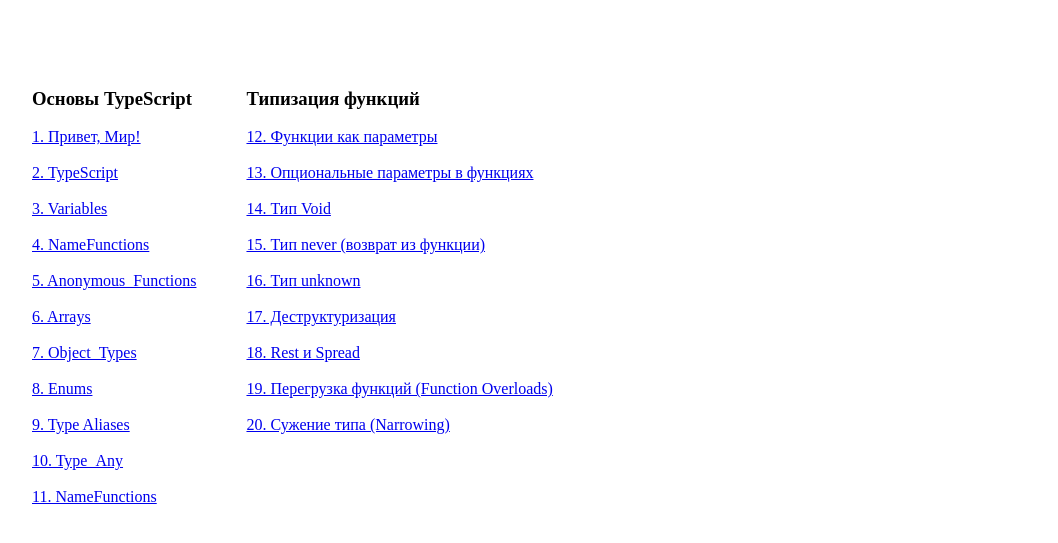
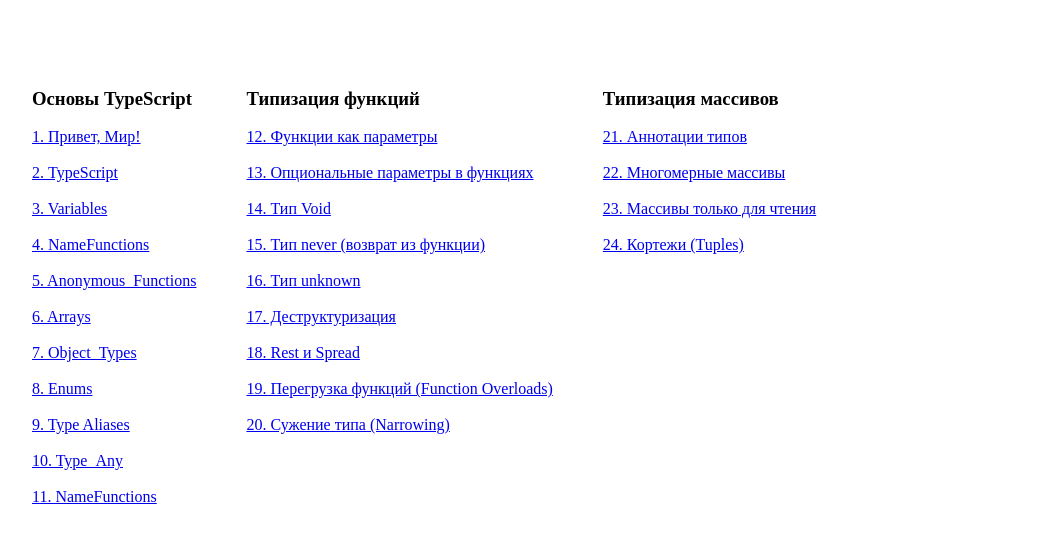
Before and after one commit to Grasmeyster87/Type_Script_code-basics, a website: page index.html in a window 1280 px wide. Shown: the part 61-604 px from the top of the page, without its empty margins (26-1084 px from the left). Drawn offline with Linux system fonts and the light colour scheme.

Commit message:
14. Type_Void

```diff
--- a/index.html
+++ b/index.html
@@ -34,15 +34,18 @@
                     <a href="./pages/Osnovu_TypeScript/4. NameFunctions.html"
                         >4. NameFunctions</a
                     ><br /><br />
-                    <a href="./pages/Osnovu_TypeScript/5. Anonymous_Functions.html"
+                    <a
+                        href="./pages/Osnovu_TypeScript/5. Anonymous_Functions.html"
                         >5. Anonymous_Functions</a
                     ><br /><br />
-                    <a href="./pages/Osnovu_TypeScript/6. Arrays.html">6. Arrays</a
+                    <a href="./pages/Osnovu_TypeScript/6. Arrays.html"
+                        >6. Arrays</a
                     ><br /><br />
                     <a href="./pages/Osnovu_TypeScript/7. Object_Types.html"
                         >7. Object_Types</a
                     ><br /><br />
-                    <a href="./pages/Osnovu_TypeScript/8. Enums.html">8. Enums</a
+                    <a href="./pages/Osnovu_TypeScript/8. Enums.html"
+                        >8. Enums</a
                     ><br /><br />
                     <a href="./pages/Osnovu_TypeScript/9. Type_Aliases.html"
                         >9. Type Aliases</a
@@ -50,7 +53,8 @@
                     <a href="./pages/Osnovu_TypeScript/10. Type_Any.html"
                         >10. Type_Any</a
                     ><br /><br />
-                    <a href="./pages/Osnovu_TypeScript/11. System_of_modules.html"
+                    <a
+                        href="./pages/Osnovu_TypeScript/11. System_of_modules.html"
                         >11. NameFunctions</a
                     ><br /><br />
                 </section>
@@ -79,20 +83,37 @@
                     <a href="./pages/Typing_of_functions/17. Destructuring.html"
                         >17. Деструктуризация</a
                     ><br /><br />
-                    <a href="./pages/Typing_of_functions/18. Rest_and_Spread.html"
+                    <a
+                        href="./pages/Typing_of_functions/18. Rest_and_Spread.html"
                         >18. Rest и Spread</a
                     ><br /><br />
                     <a
                         href="./pages/Typing_of_functions/19. Function_Overloads.html"
                         >19. Перегрузка функций (Function Overloads)</a
                     ><br /><br />
-                    <a
-                        href="./pages/Typing_of_functions/20. Narrowing.html"
+                    <a href="./pages/Typing_of_functions/20. Narrowing.html"
                         >20. Сужение типа (Narrowing)</a
                     ><br /><br />
                 </section>
             </div>
+            <div class="divleft">
+                <section>
+                    <h3>Типизация массивов</h3>
+                    <a href="./pages/Array_Typing/21. Type_Annotations.html"
+                        >21. Аннотации типов</a
+                    ><br /><br />
+                    <a
+                        href="./pages/Array_Typing/22. Multidimensional_arrays.html"
+                        >22. Многомерные массивы</a
+                    ><br /><br />
+                    <a href="./pages/Array_Typing/23. Read-only_arrays.html"
+                        >23. Массивы только для чтения</a
+                    ><br /><br />
+                    <a href="./pages/Array_Typing/24. Tuples.html"
+                        >24. Кортежи (Tuples)</a
+                    ><br /><br />
+                </section>
+            </div>
         </div>
-
     </body>
 </html>
```
Also changed, not shown: src/Typing_of_functions/14. Type_Void.ts (+49 -0 lines), dist/1. Osnovu_TypeScript/1. Hello_world.js (added), dist/1. Osnovu_TypeScript/10. Type_Any.js (added), dist/1. Osnovu_TypeScript/11.0 ExportModule.js (added), dist/1. Osnovu_TypeScript/11.1 System_of_modules.js (added), dist/1. Osnovu_TypeScript/11.2 user.types.js (added), dist/1. Osnovu_TypeScript/2. TypeScript.js (added), dist/1. Osnovu_TypeScript/3. Variables.js (added), dist/1. Osnovu_TypeScript/4. NameFunctions.js (added), dist/1. Osnovu_TypeScript/5. Anonymous_Functions.js (added), dist/1. Osnovu_TypeScript/6. Arrays.js (added), dist/1. Osnovu_TypeScript/7. Object_Types.js (added), dist/1. Osnovu_TypeScript/8. Enums.js (added), dist/1. Osnovu_TypeScript/9. Type_Aliases.js (added), 1 more files, 14 other files.
